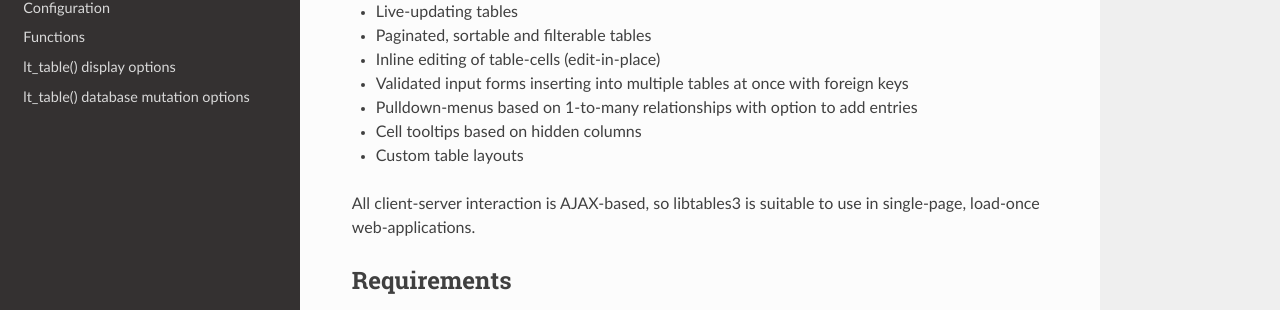
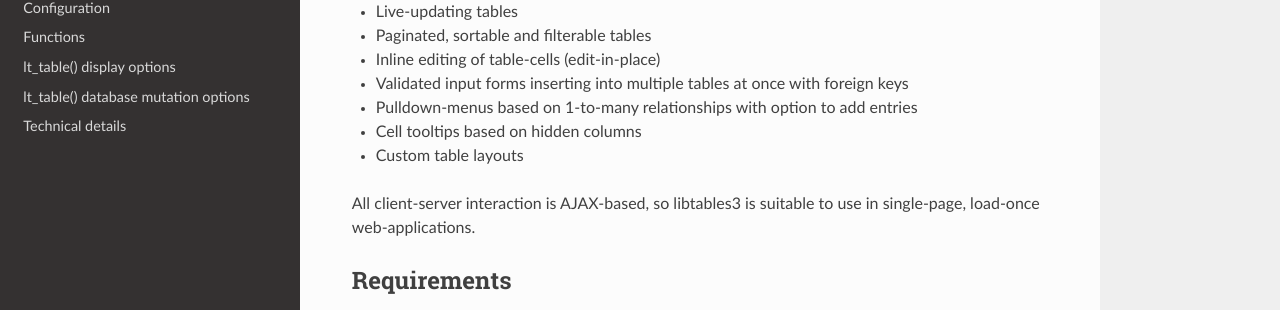
Before and after one commit to bartnv/libtables3-wordpress, an MkDocs documentation site: the page built from docs/index.md, in a window 1280 px wide. Shown: the part 280-590 px from the top of the page. Built offline with MkDocs 1.6.1, drawn with Linux system fonts in a browser that asks for light colours; nearby versions of some CDN libraries; old or Windows-style settings are respelled for this version of MkDocs.

Commit message:
Add technical details document

```diff
--- a/mkdocs.yml
+++ b/mkdocs.yml
@@ -6,4 +6,5 @@ pages:
   - Functions: functions.md
   - lt_table() display options: table_options_display.md
   - lt_table() database mutation options: table_options_database.md
+  - Technical details: technical_details.md
 theme: readthedocs
```
